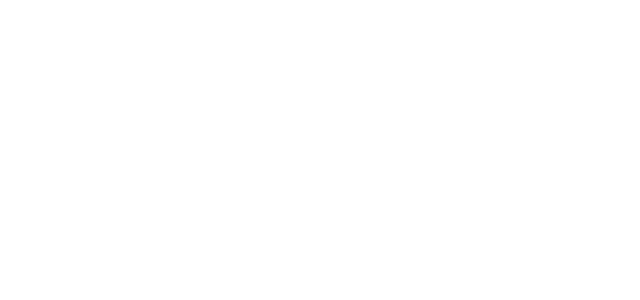
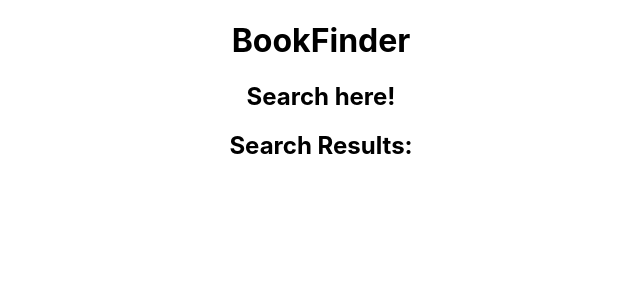
Before and after one commit to Cosmic-Noir/bookfinder, a React (Create React App) app: page / in a window 1280 px wide. Shown: the top 300 px of the page, without its empty margins (319-959 px from the left). Built offline with nearby package versions, Linux system fonts and the light colour scheme.

Commit message:
Add components and connec them

```diff
--- a/src/App.js
+++ b/src/App.js
@@ -1,8 +1,20 @@
-import React from "react";
+import React, { Component } from "react";
 import "./App.css";
+import SearchForm from "./searchForm/searchForm";
+import BookList from "./bookList/bookList";
 
-function App() {
-  return <div className="App"></div>;
+class App extends Component {
+  render() {
+    return (
+      <div className="App">
+        <div className="header">
+          <h1>BookFinder</h1>
+        </div>
+        <SearchForm />
+        <BookList />
+      </div>
+    );
+  }
 }
 
 export default App;
--- /dev/null
+++ b/src/bookList/bookList.js
@@ -0,0 +1,9 @@
+import React, { Component } from "react";
+
+class BookList extends Component {
+  render() {
+    return <h2>Search Results:</h2>;
+  }
+}
+
+export default BookList;
--- /dev/null
+++ b/src/searchForm/searchForm.js
@@ -0,0 +1,9 @@
+import React, { Component } from "react";
+
+class SearchForm extends Component {
+  render() {
+    return <h2>Search here!</h2>;
+  }
+}
+
+export default SearchForm;
```
Also changed, not shown: src/book/book.js (added, +9 -0 lines).
